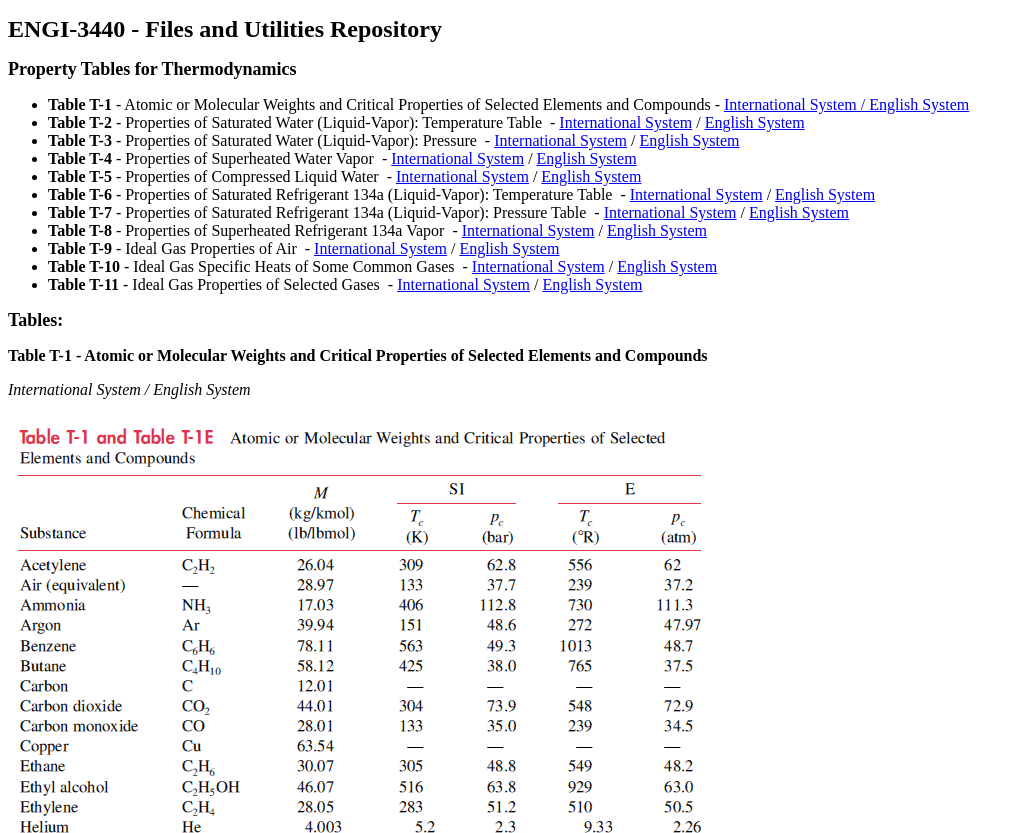
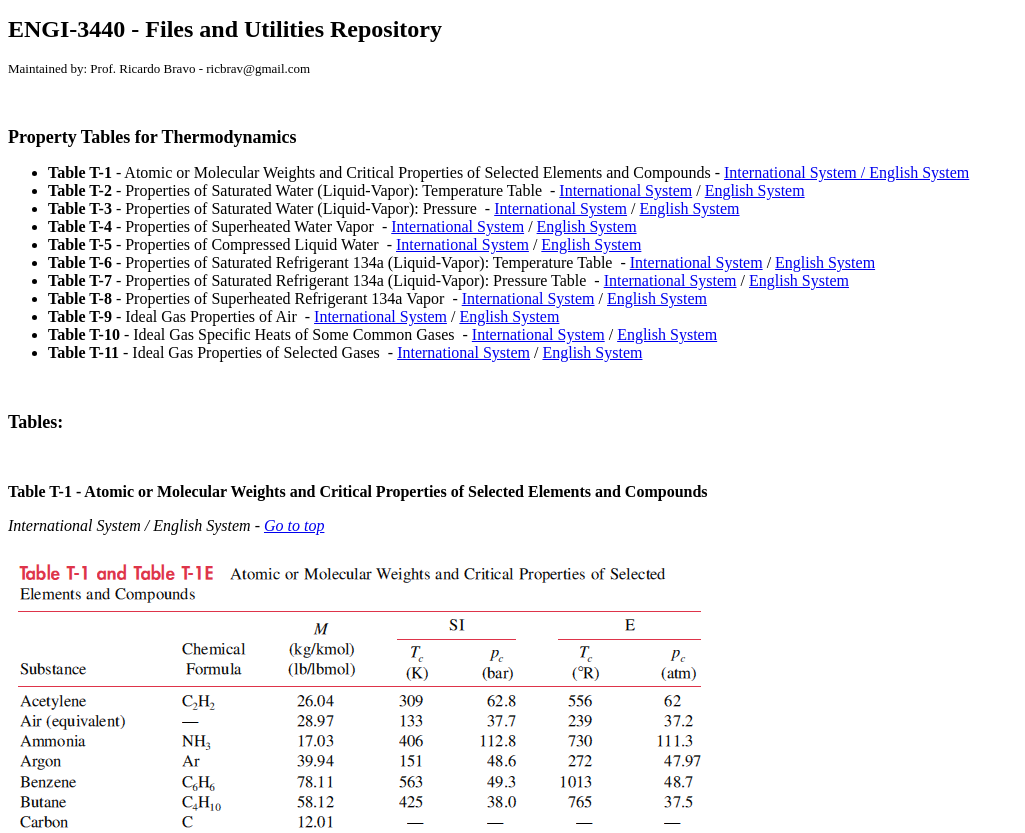
Before and after one commit to ricbrav/ENGI3440, a plain HTML site: page index.html in a window 1280 px wide. Shown: the top 833 px of the page, without its empty margins (0-1025 px from the left). Drawn offline with Linux system fonts and the light colour scheme.

Commit message:
Add files via upload

```diff
--- a/index.html
+++ b/index.html
@@ -5,8 +5,10 @@
 </head>
 
 <body>
-<p><b></b><font size="5"><b>ENGI-3440 - Files and Utilities Repository</b>
+<p><b></b><font size="5"><b><a name="PTOP"></a>ENGI-3440 - Files and Utilities Repository</b>
 </font> </p>
+<p><font size="2">Maintained by: Prof. Ricardo Bravo - ricbrav@gmail.com</font></p>
+<p>&nbsp;</p>
 <p><b><font size="4">Property Tables for Thermodynamics</font></b></p>
 <ul>
 	<li><b>Table T-1</b> - Atomic or Molecular Weights and Critical Properties
@@ -36,38 +38,41 @@
 	<li><b>Table T-11</b> - Ideal Gas Properties of Selected Gases&nbsp; -
 	<a href="#T11-SI">International System</a> / <a href="#T11-E">English System</a></li>
 </ul>
+<p>&nbsp;</p>
 <p><b><font size="4">Tables:</font></b></p>
+<p>&nbsp;</p>
 <p><b>Table T-1 - Atomic or Molecular Weights and Critical Properties of
 Selected Elements and Compounds&nbsp; </b></p>
-<p><a name="T1-SI-E"></a><i>International System / English System</i></p>
+<p><a name="T1-SI-E"></a><i>International System / English System -
+<a href="#PTOP">Go to top</a></i></p>
 <p><img border="0" src="Table_T-1_and_T-1E.png" width="712" height="741"></p>
 <p>&nbsp;</p>
 <p><b>Table T-2 - Properties of Saturated Water (Liquid-Vapor): Temperature
 Table</b></p>
-<p><i><a name="T2-SI"></a>International System</i></p>
+<p><i><a name="T2-SI"></a>International System - <a href="#PTOP">Go to top</a></i></p>
 <p><img border="0" src="Table_T-2_1of2.png" width="744" height="1029"></p>
 <p><img border="0" src="Table_T-2_2of2.png" width="740" height="649"></p>
 <p>&nbsp;</p>
-<p><i><a name="T2-E"></a>English System</i></p>
+<p><i><a name="T2-E"></a>English System - <a href="#PTOP">Go to top</a></i></p>
 <p><img border="0" src="Table_T-2E_1of2.png" width="747" height="877"></p>
 <p><img border="0" src="Table_T-2E_2of2.png" width="747" height="956"></p>
 <p>&nbsp;</p>
 <p><b>Table T-3 - Properties of Saturated Water (Liquid-Vapor): Pressure</b></p>
-<p><i><a name="T3-SI"></a>International System</i></p>
+<p><i><a name="T3-SI"></a>International System - <a href="#PTOP">Go to top</a></i></p>
 <p><img border="0" src="Table_T-3_1of2.png" width="740" height="320"></p>
 <p><img border="0" src="Table_T-3_2of2.png" width="733" height="868"></p>
 <p>&nbsp;</p>
-<p><i><a name="T3-E"></a>English System</i></p>
+<p><i><a name="T3-E"></a>English System - <a href="#PTOP">Go to top</a></i></p>
 <p><img border="0" src="Table_T-3E_1of2.png" width="747" height="874"></p>
 <p><img border="0" src="Table_T-3E_2of2.png" width="747" height="718"></p>
 <p>&nbsp;</p>
 <p><b>Table T-4 - Properties of Superheated Water Vapor</b></p>
-<p><i><a name="T4-SI"></a>International System</i></p>
+<p><i><a name="T4-SI"></a>International System - <a href="#PTOP">Go to top</a></i></p>
 <p><img border="0" src="Table_T-4_1of3.png" width="741" height="799"></p>
 <p><img border="0" src="Table_T-4_2of3.png" width="739" height="814"></p>
 <p><img border="0" src="Table_T-4_3of3.png" width="587" height="817"></p>
 <p>&nbsp;</p>
-<p><i><a name="T4-E"></a>English System</i></p>
+<p><i><a name="T4-E"></a>English System - <a href="#PTOP">Go to top</a></i></p>
 <p><img border="0" src="Table_T-4E_1of5.png" width="745" height="819"></p>
 <p><img border="0" src="Table_T-4E_2of5.png" width="747" height="827"></p>
 <p><img border="0" src="Table_T-4E_3of5.png" width="748" height="557"></p>
@@ -75,60 +80,60 @@ Table</b></p>
 <p><img border="0" src="Table_T-4E_5of5.png" width="589" height="867"></p>
 <p>&nbsp;</p>
 <p><b>Table T-5 Properties of Compressed Liquid Water</b></p>
-<p><i><a name="T5-SI"></a>International System</i></p>
+<p><i><a name="T5-SI"></a>International System - <a href="#PTOP">Go to top</a></i></p>
 <p><img border="0" src="Table_T-5.png" width="742" height="1141"></p>
 <p>&nbsp;</p>
-<p><i><a name="T5-E"></a>English System</i></p>
+<p><i><a name="T5-E"></a>English System - <a href="#PTOP">Go to top</a></i></p>
 <p><img border="0" src="Table_T-5E.png" width="663" height="818"></p>
 <p>&nbsp;</p>
 <p><b>Table T-6 Properties of Saturated Refrigerant 134a (Liquid-Vapor):
 Temperature Table</b></p>
-<p><i><a name="T6-SI"></a>International System</i></p>
+<p><i><a name="T6-SI"></a>International System - <a href="#PTOP">Go to top</a></i></p>
 <p><img border="0" src="Table_T-6.png" width="740" height="868"></p>
 <p>&nbsp;</p>
-<p><i><a name="T6-E"></a>English System</i></p>
+<p><i><a name="T6-E"></a>English System - <a href="#PTOP">Go to top</a></i></p>
 <p><img border="0" src="Table_T-6E.png" width="724" height="712"></p>
 <p>&nbsp;</p>
 <p><b>Table T-7 Properties of Saturated Refrigerant 134a (Liquid-Vapor):
 Pressure Table </b></p>
-<p><i><a name="T7-SI"></a>International System</i></p>
+<p><i><a name="T7-SI"></a>International System - <a href="#PTOP">Go to top</a></i></p>
 <p><img border="0" src="Table_T-7.png" width="736" height="615"></p>
 <p>&nbsp;</p>
-<p><i><a name="T7-E"></a>English System</i></p>
+<p><i><a name="T7-E"></a>English System - <a href="#PTOP">Go to top</a></i></p>
 <p><img border="0" src="Table_T-7E.png" width="721" height="594"></p>
 <p>&nbsp;</p>
 <p><b><a name="T8-SI"></a>Table T-8 Properties of Superheated Refrigerant 134a Vapor </b></p>
-<p><i>International System</i></p>
+<p><i>International System - <a href="#PTOP">Go to top</a></i></p>
 <p><img border="0" src="Table_T-8_1of2.png" width="719" height="855"></p>
 <p><img border="0" src="Table_T-8_2of2.png" width="723" height="925"></p>
 <p>&nbsp;</p>
-<p><i><a name="T8-E"></a>English System</i></p>
+<p><i><a name="T8-E"></a>English System - <a href="#PTOP">Go to top</a></i></p>
 <p><img border="0" src="Table_T-8E_1of2.png" width="722" height="879"></p>
 <p><img border="0" src="Table_T-8E_2of2.png" width="718" height="900"></p>
 <p>&nbsp;</p>
 <p><b>Table T-9 Ideal Gas Properties of Air</b></p>
-<p><i><a name="T9-SI"></a>International System</i></p>
+<p><i><a name="T9-SI"></a>International System - <a href="#PTOP">Go to top</a></i></p>
 <p><img border="0" src="Table_T-9_1of2.png" width="719" height="906"></p>
 <p><img border="0" src="Table_T-9_2of2.png" width="724" height="432"></p>
 <p>&nbsp;</p>
-<p><i><a name="T9-E"></a>English System</i></p>
+<p><i><a name="T9-E"></a>English System - <a href="#PTOP">Go to top</a></i></p>
 <p><img border="0" src="Table_T-9E_1of2.png" width="716" height="905"></p>
 <p><img border="0" src="Table_T-9E_2of2.png" width="721" height="321"></p>
 <p>&nbsp;</p>
 <p><b>Table T-10 Ideal Gas Specific Heats of Some Common Gases</b></p>
-<p><i><a name="T10-SI"></a>International System</i></p>
+<p><i><a name="T10-SI"></a>International System - <a href="#PTOP">Go to top</a></i></p>
 <p><img border="0" src="Table_T-10.png" width="725" height="368"></p>
 <p>&nbsp;</p>
-<p><i><a name="T10-E"></a>English System</i></p>
+<p><i><a name="T10-E"></a>English System - <a href="#PTOP">Go to top</a></i></p>
 <p><img border="0" src="Table_T-10E.png" width="724" height="319"></p>
 <p>&nbsp;</p>
 <p><b>Table T-11 Ideal Gas Properties of Selected Gases</b></p>
-<p><i><a name="T11-SI"></a>International System</i></p>
+<p><i><a name="T11-SI"></a>International System - <a href="#PTOP">Go to top</a></i></p>
 <p><img border="0" src="Table_T-11_1of3.png" width="963" height="702"></p>
 <p><img border="0" src="Table_T-11_2of3.png" width="967" height="724"></p>
 <p><img border="0" src="Table_T-11_3of3.png" width="975" height="357"></p>
 <p>&nbsp;</p>
-<p><i><a name="T11-E"></a>English System</i></p>
+<p><i><a name="T11-E"></a>English System - <a href="#PTOP">Go to top</a></i></p>
 <p><img border="0" src="Table_T-11E_1of3.png" width="967" height="708"></p>
 <p><img border="0" src="Table_T-11E_2of3.png" width="965" height="717"></p>
 <p><img border="0" src="Table_T-11E_3of3.png" width="961" height="296"></p>
```
